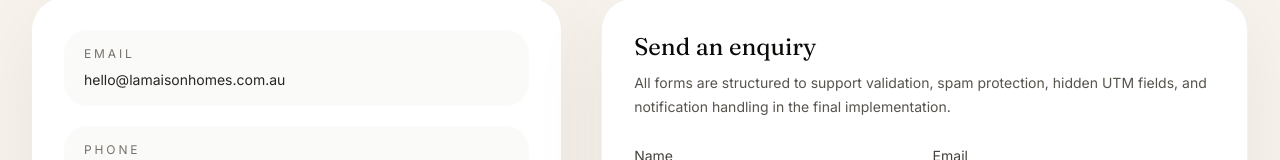
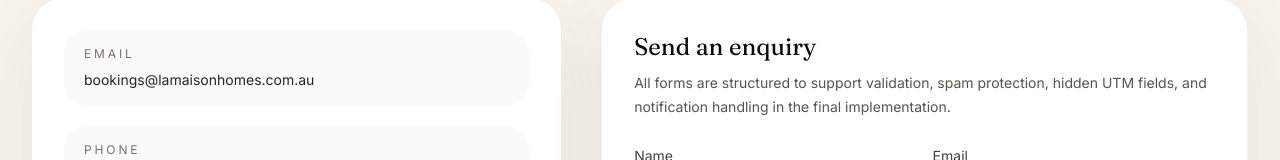
Before and after one commit to luffie-left/lamaison-homes, a Next.js app: page /contact in a window 1280 px wide. Shown: the part 328-488 px from the top of the page. Built offline with nearby package versions, Linux system fonts and the light colour scheme; no server answers.

Commit message:
fix: replace hello@ with bookings@, add invoice to confirmation email and portal

```diff
--- a/src/app/contact/page.tsx
+++ b/src/app/contact/page.tsx
@@ -13,7 +13,7 @@ export default function ContactPage() {
       <div className="mt-10 grid gap-10 lg:grid-cols-[0.9fr_1.1fr]">
         <div className="space-y-5 rounded-[32px] bg-white p-8 shadow-[0_24px_80px_rgba(15,23,42,0.06)]">
           {[
-            ["Email", "hello@lamaisonhomes.com.au"],
+            ["Email", "bookings@lamaisonhomes.com.au"],
             ["Phone", "+61 400 000 000"],
             ["WhatsApp", "Placeholder available"],
             ["Partnerships", "Owner and partner enquiries welcome"],
--- a/src/app/portal/page.tsx
+++ b/src/app/portal/page.tsx
@@ -188,11 +188,36 @@ function PortalContent() {
           </div>
         )}
 
+        {/* Invoice */}
+        {booking.total_amount && (
+          <div className="bg-white rounded-2xl border border-stone-100 shadow-sm overflow-hidden">
+            <div className="px-5 py-4 border-b border-stone-100 flex items-center justify-between">
+              <p className="text-xs font-semibold text-stone-400 uppercase tracking-wide">Invoice</p>
+              <p className="text-xs font-mono text-stone-500">{booking.reference}</p>
+            </div>
+            <div className="p-5 space-y-3">
+              <div className="flex justify-between text-sm">
+                <span className="text-stone-600">Accommodation{booking.nights ? ` (${booking.nights} night${booking.nights !== 1 ? 's' : ''})` : ''}</span>
+                <span className="text-stone-900 font-medium">{formatCurrency(booking.total_amount)}</span>
+              </div>
+              <div className="flex justify-between text-sm border-t border-stone-100 pt-3">
+                <span className="font-semibold text-stone-900">Total</span>
+                <span className="font-bold text-stone-900">{formatCurrency(booking.total_amount)} AUD</span>
+              </div>
+              <div className={`mt-3 rounded-xl px-4 py-3 text-center text-xs font-medium ${
+                booking.status === 'confirmed' ? 'bg-amber-50 text-amber-700 border border-amber-200' : 'bg-stone-50 text-stone-500'
+              }`}>
+                {booking.status === 'confirmed' ? '⏳ Payment details will be sent separately' : 'Awaiting confirmation'}
+              </div>
+            </div>
+          </div>
+        )}
+
         {/* Contact */}
         <div className="bg-white rounded-2xl border border-stone-100 shadow-sm p-5 text-center">
           <p className="text-sm text-stone-500 mb-1">Questions about your booking?</p>
-          <a href="mailto:hello@lamaisonhomes.com.au" className="text-sm font-medium text-stone-900 underline underline-offset-2">
-            hello@lamaisonhomes.com.au
+          <a href="mailto:bookings@lamaisonhomes.com.au" className="text-sm font-medium text-stone-900 underline underline-offset-2">
+            bookings@lamaisonhomes.com.au
           </a>
         </div>
       </div>
--- a/src/lib/email.ts
+++ b/src/lib/email.ts
@@ -86,7 +86,7 @@ export async function sendEnquiryConfirmation(opts: {
 
     <a href="${portalUrl}" style="display:block;background:#1a1a1a;color:#fff;text-align:center;padding:14px 24px;border-radius:50px;text-decoration:none;font-size:14px;margin:0 0 24px;">View your booking →</a>
 
-    <p style="color:#aaa;font-size:13px;line-height:1.6;margin:0;">Questions? Reply to this email or contact us at <a href="mailto:hello@lamaisonhomes.com.au" style="color:#c9a96e;">hello@lamaisonhomes.com.au</a></p>
+    <p style="color:#aaa;font-size:13px;line-height:1.6;margin:0;">Questions? Reply to this email or contact us at <a href="mailto:bookings@lamaisonhomes.com.au" style="color:#c9a96e;">bookings@lamaisonhomes.com.au</a></p>
   </div>
   <p style="color:#aaa;font-size:11px;text-align:center;margin:16px 0 0;">La Maison Homes · Premium short-stay management · Melbourne</p>
 </div>
@@ -178,11 +178,20 @@ export async function sendBookingConfirmed(opts: {
       </table>
     </div>
 
+    ${opts.total ? `
+    <div style="border:1px solid #e8e0d6;border-radius:8px;padding:20px;margin:0 0 24px;">
+      <p style="color:#888;font-size:11px;letter-spacing:2px;text-transform:uppercase;margin:0 0 12px;">Invoice</p>
+      <table style="width:100%;border-collapse:collapse;">
+        <tr style="border-bottom:1px solid #f0ebe4;"><td style="padding:8px 0;color:#5a5a5a;font-size:13px;">Accommodation (${opts.nights ?? 1} night${(opts.nights ?? 1) !== 1 ? 's' : ''})</td><td style="padding:8px 0;color:#1a1a1a;font-size:13px;text-align:right;">${formatCurrency(opts.total)}</td></tr>
+        <tr style="border-top:2px solid #1a1a1a;"><td style="padding:10px 0;color:#1a1a1a;font-size:14px;font-weight:bold;">Total due</td><td style="padding:10px 0;color:#1a1a1a;font-size:14px;font-weight:bold;text-align:right;">${formatCurrency(opts.total)} AUD</td></tr>
+      </table>
+      <p style="color:#c9a96e;font-size:12px;margin:10px 0 0;">⏳ Payment details will be sent separately</p>
+    </div>` : ''}
     <p style="color:#5a5a5a;font-size:14px;line-height:1.7;margin:0 0 24px;">We'll send your detailed check-in instructions, property address, and access code <strong>48 hours before your arrival</strong>.</p>
 
-    <a href="${portalUrl}" style="display:block;background:#1a1a1a;color:#fff;text-align:center;padding:14px 24px;border-radius:50px;text-decoration:none;font-size:14px;margin:0 0 24px;">View booking details →</a>
+    <a href="${portalUrl}" style="display:block;background:#1a1a1a;color:#fff;text-align:center;padding:14px 24px;border-radius:50px;text-decoration:none;font-size:14px;margin:0 0 24px;">View booking &amp; invoice →</a>
 
-    <p style="color:#aaa;font-size:13px;">Questions? <a href="mailto:hello@lamaisonhomes.com.au" style="color:#c9a96e;">hello@lamaisonhomes.com.au</a></p>
+    <p style="color:#aaa;font-size:13px;">Questions? <a href="mailto:bookings@lamaisonhomes.com.au" style="color:#c9a96e;">bookings@lamaisonhomes.com.au</a></p>
   </div>
   <p style="color:#aaa;font-size:11px;text-align:center;margin:16px 0 0;">La Maison Homes · Melbourne</p>
 </div>
@@ -213,7 +222,7 @@ export async function sendBookingDeclined(opts: {
     <p style="color:#5a5a5a;line-height:1.7;margin:0 0 24px;">Unfortunately, those dates (${formatDate(opts.checkIn)} – ${formatDate(opts.checkOut)}) are no longer available.</p>
     <p style="color:#5a5a5a;line-height:1.7;margin:0 0 24px;">We'd love to help you find an alternative — browse our Melbourne collection or reply with alternative dates and we'll do our best to accommodate you.</p>
     <a href="https://lamaison-homes.vercel.app/stays" style="display:block;background:#1a1a1a;color:#fff;text-align:center;padding:14px 24px;border-radius:50px;text-decoration:none;font-size:14px;margin:0 0 24px;">Browse other stays →</a>
-    <p style="color:#aaa;font-size:13px;">Questions? <a href="mailto:hello@lamaisonhomes.com.au" style="color:#c9a96e;">hello@lamaisonhomes.com.au</a></p>
+    <p style="color:#aaa;font-size:13px;">Questions? <a href="mailto:bookings@lamaisonhomes.com.au" style="color:#c9a96e;">bookings@lamaisonhomes.com.au</a></p>
   </div>
   <p style="color:#aaa;font-size:11px;text-align:center;margin:16px 0 0;">La Maison Homes · Melbourne</p>
 </div>
--- a/src/lib/site.ts
+++ b/src/lib/site.ts
@@ -5,7 +5,7 @@ export const siteConfig = {
     "Curated Melbourne stays with hotel-grade care. Beautifully selected homes. Seamless guest stays. Professional short-stay management.",
   url: process.env.NEXT_PUBLIC_SITE_URL || "https://lamaisonhomes.com.au",
   ogImage: "/placeholders/home-hero-fallback.jpg",
-  email: "hello@lamaisonhomes.com.au",
+  email: "bookings@lamaisonhomes.com.au",
   phone: "+61 400 000 000",
   social: {
     instagram: "https://instagram.com/lamaisonhomes",
```
